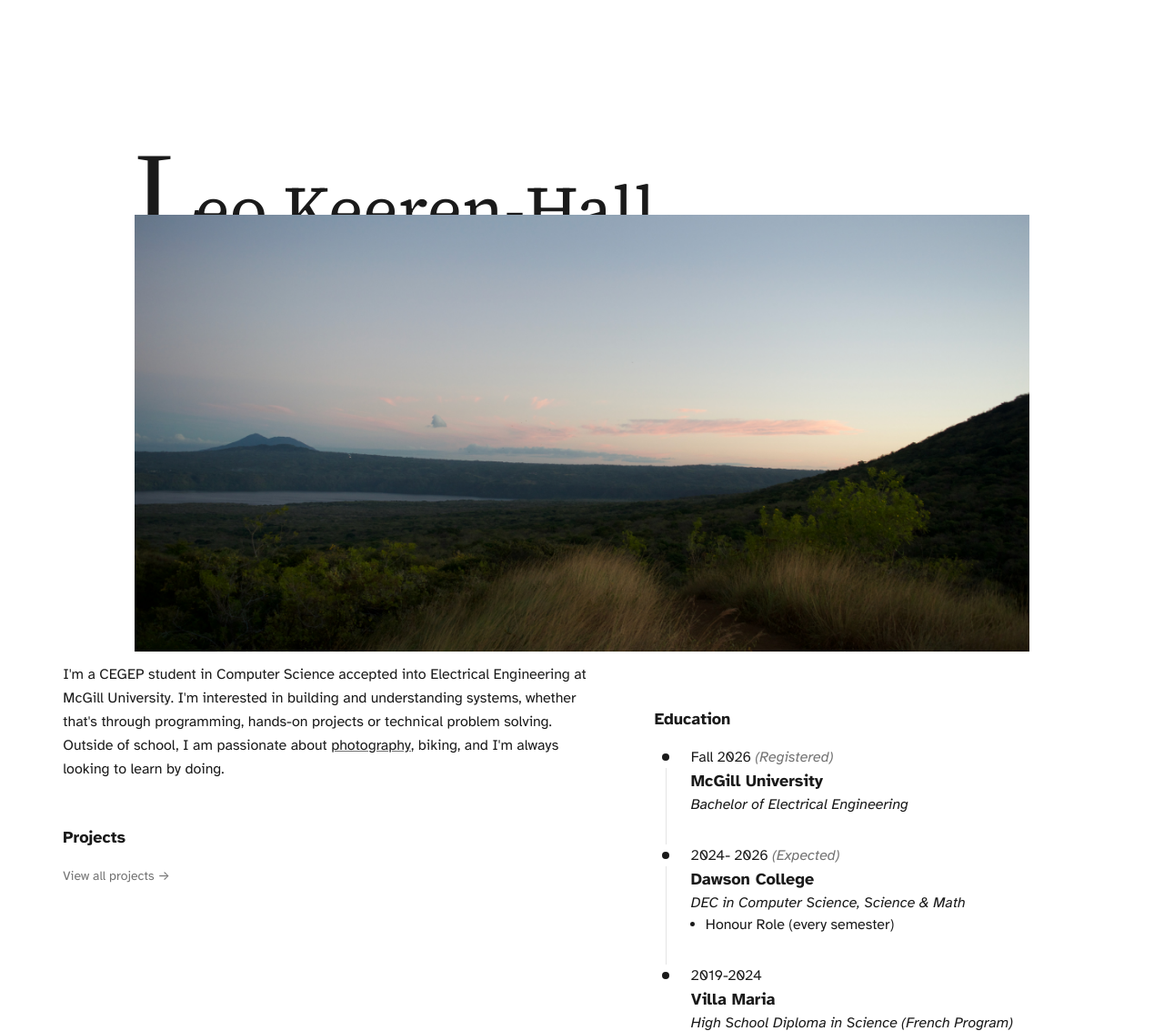
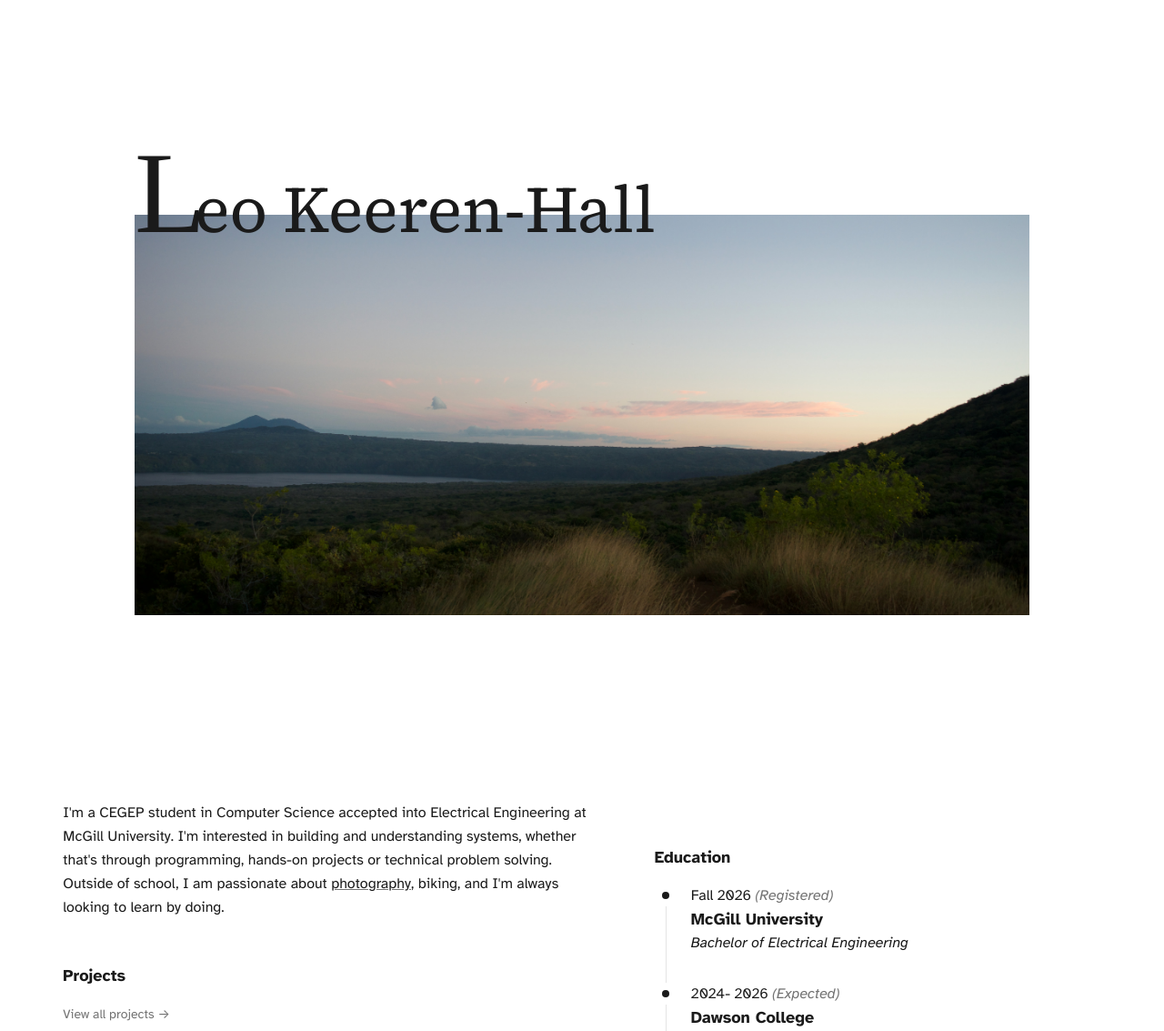
Before and after one commit to LThijsKH/Landing-Page, a Flask app: page / in a window 1280 px wide. Shown: the part 66-1199 px from the top of the page at 91% size. Run offline with Flask 3, Linux system fonts and the light colour scheme; style sheets or scripts are compiled from the project's sources; some web fonts are replaced.

Commit message:
feat: Parallax hero on index template

```diff
--- a/templates/index.html
+++ b/templates/index.html
@@ -8,16 +8,17 @@ block extra_head %}
 </style>
 {% endblock %} {% set active_page = 'home' %} {% block
 content %}
-<div id="hero" class="flex-col p-0 lg:p-32 lg:pb-0 lg:max-h-[calc(100vh-65px)] contain-content">
-  <div class="flex-col">
-    <h1
-      class="font-serif text-4xl max-lg:px-8 md:text-7xl not-print:first-letter:font-accent not-print:md:first-letter:text-9xl not-print:first-letter:text-6xl not-print:md:first-letter:-mr-3 not-print:first-letter:-mr-1.5 "
-    >
-      Leo Keeren-Hall
-    </h1>
+<span id="hero-wrapper" class="block">
+  <h1 class="lg:sticky top:16 lg:top-0 font-serif text-4xl max-lg:px-8 md:text-7xl not-print:first-letter:font-accent not-print:md:first-letter:text-9xl not-print:first-letter:text-6xl not-print:md:first-letter:-mr-3 not-print:first-letter:-mr-1.5 lg:px-32 lg:pt-32">
+    Leo Keeren-Hall
+  </h1>
+  <div class="lg:px-32">
+    <a href="{{ url_for('photo', filename='bushes-landscape') }}">
+      <img src="/static/img/photos/bushes-landscape.jpg" id="hero-image" class="print:hidden w-full h-120 object-cover md:-mt-10 pb-10"/>
+    </a>
   </div>
-  <a href="{{ url_for('photo', filename='bushes-landscape') }}"><img src="/static/img/photos/bushes-landscape.jpg" class="print:hidden mt-auto w-full h-120 object-cover relative bottom-0 md:-mt-10"/></a>
-</div>
+  <div class="lg:h-38"></div>
+</span>
 <div class="p-3 flex flex-col xl:flex-row justify-around">
   <div class="px-auto">
     <p class="max-w-xl text-base leading-relaxed">
```
